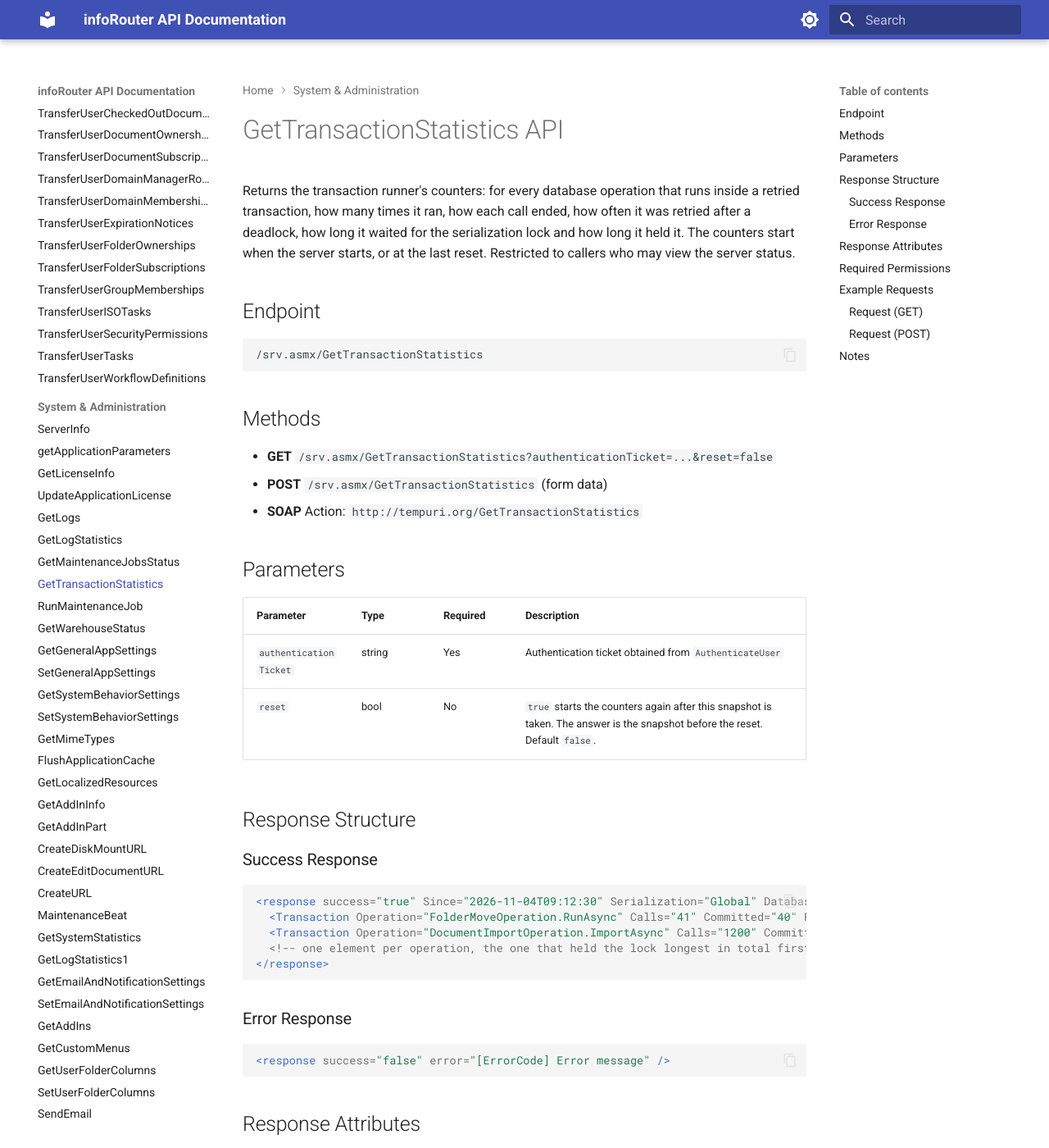
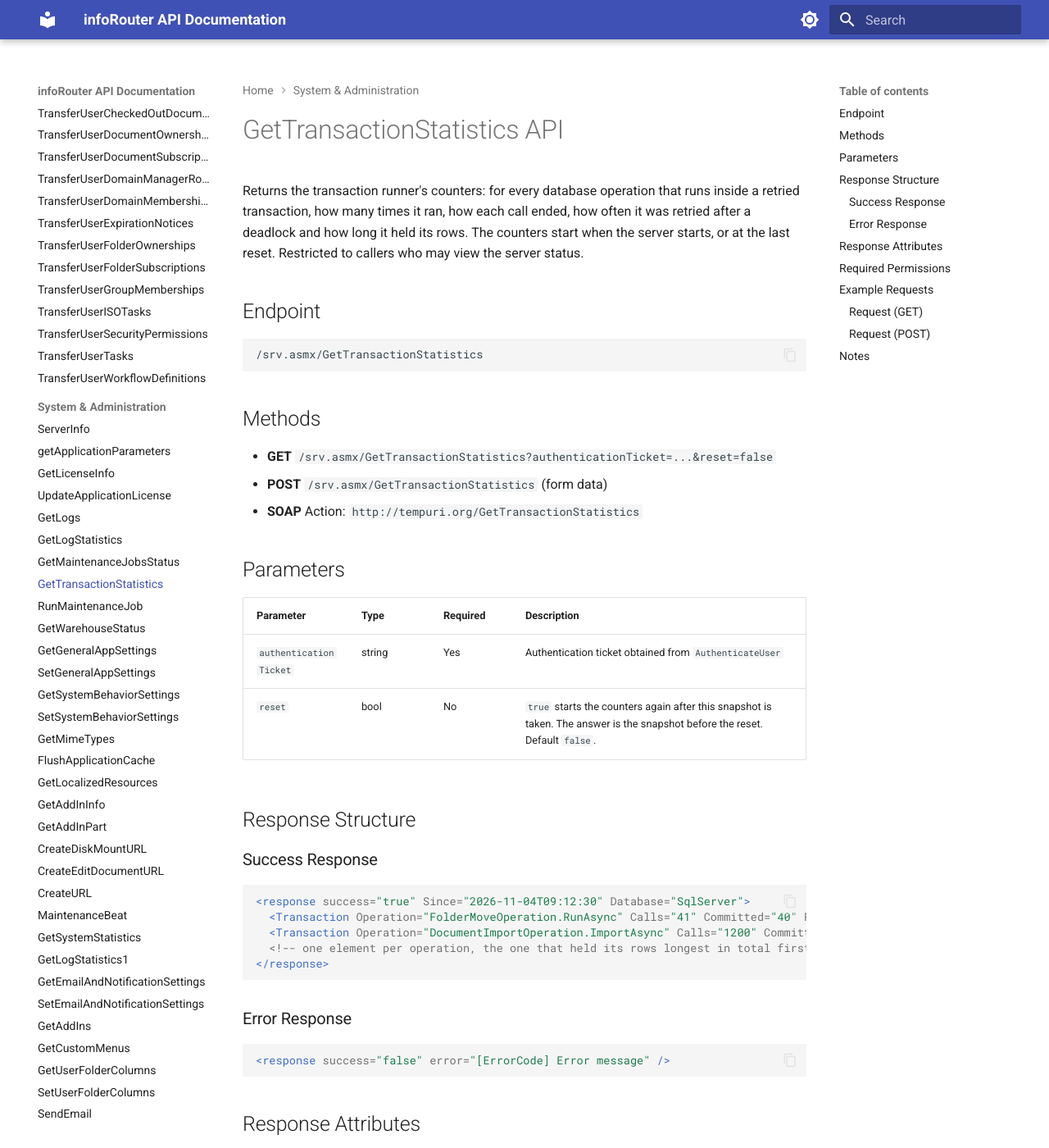
Before and after one commit to inforouter/apidocs, an MkDocs documentation site: the page built from docs/GetTransactionStatistics.md, in a window 1280 px wide and 1400 px high. Shown: the whole window at 82% size. Built offline with MkDocs 1.6.1 and Material for MkDocs 9.7.7, drawn with Linux system fonts in a browser that asks for light colours; some of the changed text lies outside the part shown.

Commit message:
GetTransactionStatistics: the serialization lock is gone, and with it Serialization, RefusedAsBusy and the waited times
Co-Authored-By: Claude Fable 5.1 <noreply@anthropic.com>

````diff
--- a/docs/GetTransactionStatistics.md
+++ b/docs/GetTransactionStatistics.md
@@ -1,6 +1,6 @@
 # GetTransactionStatistics API
 
-Returns the transaction runner's counters: for every database operation that runs inside a retried transaction, how many times it ran, how each call ended, how often it was retried after a deadlock, how long it waited for the serialization lock and how long it held it. The counters start when the server starts, or at the last reset. Restricted to callers who may view the server status.
+Returns the transaction runner's counters: for every database operation that runs inside a retried transaction, how many times it ran, how each call ended, how often it was retried after a deadlock and how long it held its rows. The counters start when the server starts, or at the last reset. Restricted to callers who may view the server status.
 
 ## Endpoint
 
@@ -26,10 +26,10 @@ Returns the transaction runner's counters: for every database operation that run
 ### Success Response
 
 ```xml
-<response success="true" Since="2026-11-04T09:12:30" Serialization="Global" Database="SqlServer">
-  <Transaction Operation="FolderMoveOperation.RunAsync" Calls="41" Committed="40" RolledBack="1" Failed="0" Retries="2" RetriesExhausted="0" RefusedAsBusy="0" WaitedAvgMs="3.1" WaitedMaxMs="48" HeldAvgMs="210.5" HeldMaxMs="1840" HeldTotalMs="8630" />
-  <Transaction Operation="DocumentImportOperation.ImportAsync" Calls="1200" Committed="1200" RolledBack="0" Failed="0" Retries="0" RetriesExhausted="0" RefusedAsBusy="0" WaitedAvgMs="0.4" WaitedMaxMs="12" HeldAvgMs="6.2" HeldMaxMs="95" HeldTotalMs="7440" />
-  <!-- one element per operation, the one that held the lock longest in total first -->
+<response success="true" Since="2026-11-04T09:12:30" Database="SqlServer">
+  <Transaction Operation="FolderMoveOperation.RunAsync" Calls="41" Committed="40" RolledBack="1" Failed="0" Retries="2" RetriesExhausted="0" HeldAvgMs="210.5" HeldMaxMs="1840" HeldTotalMs="8630" />
+  <Transaction Operation="DocumentImportOperation.ImportAsync" Calls="1200" Committed="1200" RolledBack="0" Failed="0" Retries="0" RetriesExhausted="0" HeldAvgMs="6.2" HeldMaxMs="95" HeldTotalMs="7440" />
+  <!-- one element per operation, the one that held its rows longest in total first -->
 </response>
 ```
 
@@ -46,7 +46,6 @@ On the root:
 | Attribute | Type | Description |
 |-----------|------|-------------|
 | `Since` | DateTime | When the counters started: server start or the last reset |
-| `Serialization` | string | The mode the server runs with: `Global` (the heavy transactions take one lock) or `Off`. From 9.0 the default is `Off` on SQL Server and `Global` on MySQL and Oracle; the `TransactionSerialization` setting in appsettings.json overrides it |
 | `Database` | string | The database engine: `SqlServer`, `MySQL` or `Oracle` |
 
 On each `Transaction`:
@@ -59,10 +58,8 @@ On each `Transaction`:
 | `RolledBack` | integer | Calls the operation itself rolled back, with a refusal for the caller and no exception |
 | `Failed` | integer | Calls that ended in an exception that was not a deadlock, a taken name for instance |
 | `RetriesExhausted` | integer | Calls whose every attempt was a deadlock victim or a lock-wait timeout, answered `5030` |
-| `RefusedAsBusy` | integer | Calls that waited the whole limit for the serialization lock and were answered `5030` |
 | `Retries` | integer | Attempts beyond the first, over all calls: how often a deadlock made an operation run again |
-| `WaitedAvgMs`, `WaitedMaxMs` | double | Time spent waiting for the serialization lock, average and longest. 0 for an operation that takes no lock |
-| `HeldAvgMs`, `HeldMaxMs`, `HeldTotalMs` | double | Time from taking the lock, or from the start of the body for an unlocked operation, to the commit or rollback |
+| `HeldAvgMs`, `HeldMaxMs`, `HeldTotalMs` | double | Time from the start of the transaction's body to its commit or rollback, over every attempt: how long it kept its rows |
 
 ## Required Permissions
 
````
Also changed, not shown: other parts of docs/GetTransactionStatistics.md (+1 -0 lines).
